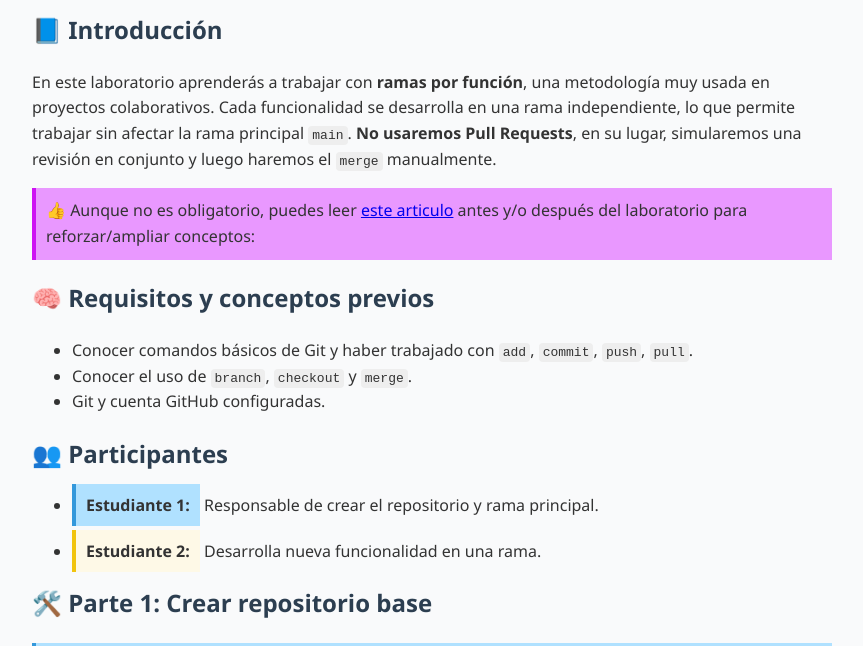
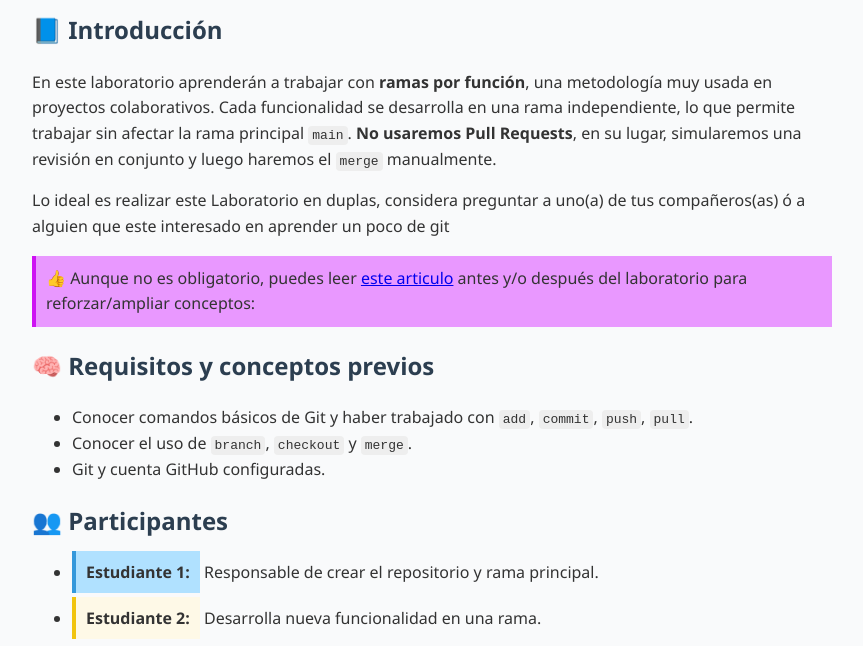
Before and after one commit to jmontes50/Labs, a plain HTML site: page laboratorio_git_ramas.html in a window 1280 px wide. Shown: the part 154-800 px from the top of the page, without its empty margins (208-1071 px from the left). Drawn offline with Linux system fonts and the light colour scheme.

Commit message:
added readme and fix

```diff
--- a/laboratorio_git_ramas.html
+++ b/laboratorio_git_ramas.html
@@ -70,17 +70,19 @@
 
     <h2>📘 Introducción</h2>
     <p>
-      En este laboratorio aprenderás a trabajar con
+      En este laboratorio aprenderán a trabajar con
       <strong>ramas por función</strong>, una metodología muy usada en proyectos
       colaborativos. Cada funcionalidad se desarrolla en una rama independiente,
       lo que permite trabajar sin afectar la rama principal <code>main</code>.
       <strong>No usaremos Pull Requests</strong>, en su lugar, simularemos una revisión en
       conjunto y luego haremos el <code>merge</code> manualmente.
     </p>
+    <p>
+      Lo ideal es realizar este Laboratorio en duplas, considera preguntar a uno(a) de tus compañeros(as) ó a alguien que este interesado en aprender un poco de git
+    </p>
 
     <p class="note">
       👍 Aunque no es obligatorio, puedes leer <a href="https://www.atlassian.com/es/git/tutorials/comparing-workflows/feature-branch-workflow" target="_blank">este articulo</a> antes y/o después del laboratorio para reforzar/ampliar conceptos:
-
     </p>
 
     <h2>🧠 Requisitos y conceptos previos</h2>
```
Also changed, not shown: 2 other files.
